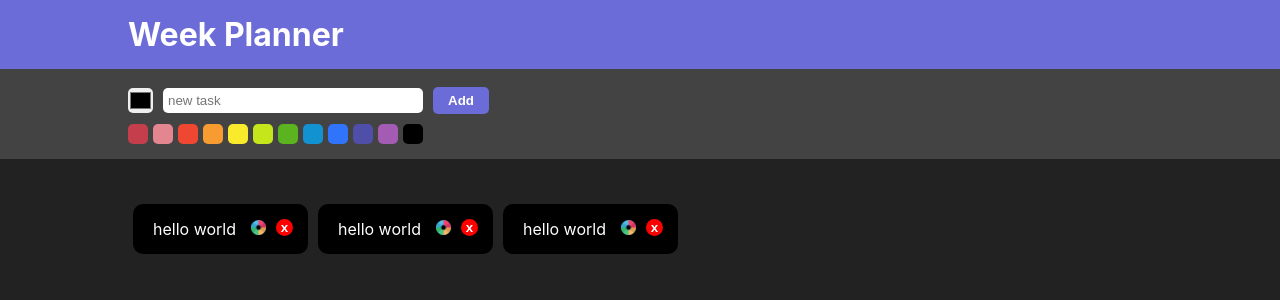
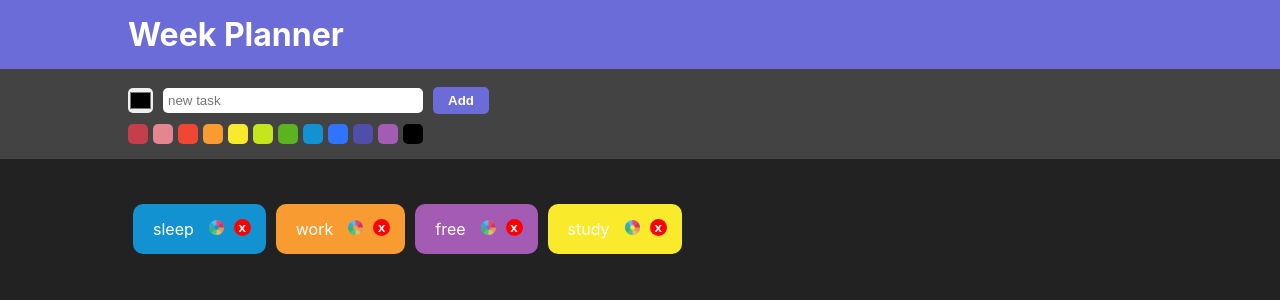
Before and after one commit to alejandroBarua/react-personal-planner, a React (Create React App) app: page / in a window 1280 px wide. Shown: the top 300 px of the page. Built offline with nearby package versions, Linux system fonts and the light colour scheme.

Commit message:
ya se pueden agregar tareas

```diff
--- a/src/App.js
+++ b/src/App.js
@@ -1,21 +1,22 @@
 import  React, { useState } from 'react';
+import tasksList from "./helpers/tasksList";
 
 import Header from "./components/Header";
 import Input from "./components/Input";
 import TasksGrid from './components/TasksGrid';
 
+
 const App = () => {
 
 	const [color, setColor] = useState("#000000");
-  const [name, setName] = useState("")
-
-
+  const [name, setName] = useState("");
+	const [tasks, setTasks] = useState(tasksList)
 
 	return (
 		<>
 			<Header title="Week Planner" />
-			<Input color={color} name={name} setColor={setColor} setName={setName} />
-			<TasksGrid color={color} name={name} />
+			<Input color={color} name={name} setColor={setColor} setName={setName} setTasks={setTasks} />
+			<TasksGrid color={color} name={name} tasks={tasks} setTasks={setTasks} />
 		</>
 	)
 
--- a/src/components/Input.js
+++ b/src/components/Input.js
@@ -3,10 +3,22 @@ import Colors from './Colors';
 
 import './Input.css';
 
-const Input = ({color, setColor, name, setName}) => {
+const Input = ({color, setColor, name, setName, setTasks}) => {
 
 	const handleInputColor = e => setColor(e.target.value);
 	const handleInputName = e => setName(e.target.value);
+
+	const handleAddTask = () => {
+    if(name.trim().length < 3) return;
+
+    setTasks(tasks => {
+
+      if(Object.values(tasks).filter(task => task.name === name).length !== 0) return tasks;
+
+      setName('');
+      return  [{name, color}, ...tasks]
+    });
+  };
 
 
   return (
@@ -14,7 +26,7 @@ const Input = ({color, setColor, name, setName}) => {
       <div className="container">
         <input className="color-input" type="color" value={color} onChange={handleInputColor} />
         <input className="input-text" type="text" placeholder="new task" value={name} onChange={handleInputName} />
-        <button className="add-btn">Add</button>
+        <button className="add-btn" onClick={handleAddTask} >Add</button>
         <Colors setColor={setColor} />
       </div>
     </div>
--- a/src/components/TasksGrid.js
+++ b/src/components/TasksGrid.js
@@ -4,15 +4,14 @@ import Task from "./Task";
 import './TasksGrid.css';
 
 
-const TasksGrid = ({color, name}) => {
-
+const TasksGrid = ({color, name, tasks, setTasks}) => {
 
   return (
     <div className="container tasks-container">
       {name && <NewTask color={color} name={name} /> }
-      <Task name="hello world" color="#000000" />
-      <Task name="hello world" color="#000000" />
-      <Task name="hello world" color="#000000" />
+
+      { tasks.map(task => <Task key={task.name} name={task.name} color={task.color} />) }
+
     </div>
   )
 }
--- /dev/null
+++ b/src/helpers/tasksList.js
@@ -0,0 +1,20 @@
+	const tasksList = [
+    {
+      name: "sleep",
+      color: "#1292d1"
+    },
+    {
+      name: "work",
+      color:"#f89b31"
+    },
+    {
+      name: "free",
+      color:"#a45bb4"
+    },
+    {
+      name: "study",
+      color:"#f9ea2c"
+    }
+  ];
+
+	export default tasksList;
```
